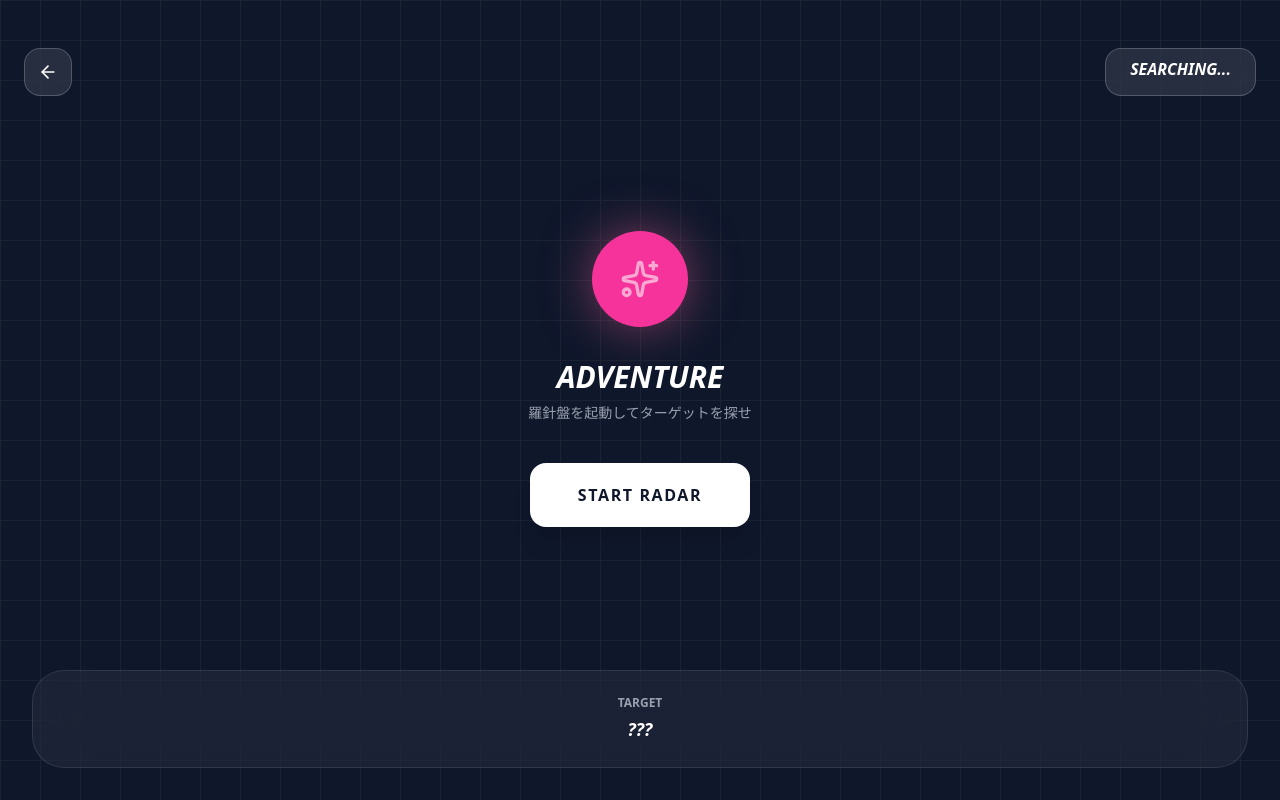
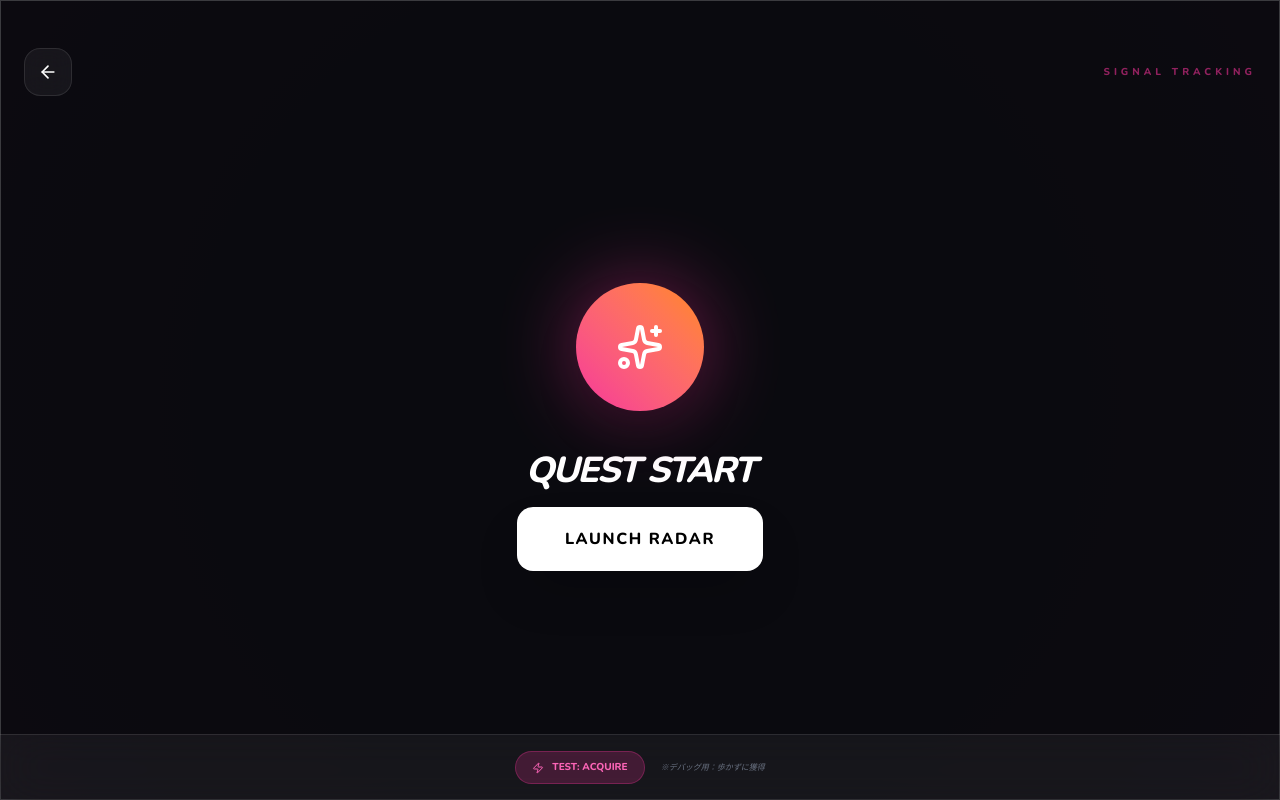
Before and after one commit to kx-00000000/quest-app, a Next.js app in the folder quest/: page /adventure/1 in a window 1280 px wide. Built offline with nearby package versions, Linux system fonts and the light colour scheme.

Commit message:
02092151

```diff
--- a/quest/src/app/adventure/[id]/AdventureView.tsx
+++ b/quest/src/app/adventure/[id]/AdventureView.tsx
@@ -2,42 +2,62 @@
 
 import { useEffect, useState, useRef } from "react";
 import { useRouter } from "next/navigation";
-import { getPlans } from "@/lib/storage";
-import { ArrowLeft, Navigation, Sparkles, Map as MapIcon } from "lucide-react";
+import { getPlans, savePlan } from "@/lib/storage";
+import { ArrowLeft, Navigation, Sparkles, Zap, Map as MapIcon, Trophy } from "lucide-react";
 import { calculateBearing, calculateDistance } from "@/lib/geo";
 
 export default function AdventureView({ id }: { id: string }) {
     const router = useRouter();
     const [plan, setPlan] = useState<any>(null);
     const [isTracking, setIsTracking] = useState(false);
+    const [isFound, setIsFound] = useState(false); // 獲得画面用
 
-    // Reactを介さない直接操作用のRef
+    // 直接操作用Ref
     const distanceRef = useRef<HTMLHeadingElement>(null);
     const compassRef = useRef<HTMLDivElement>(null);
-    const backgroundRef = useRef<HTMLDivElement>(null);
+    const overlayRef = useRef<HTMLDivElement>(null);
+    const scanLineRef = useRef<HTMLDivElement>(null);
 
     useEffect(() => {
         const found = getPlans().find((p) => p.id === id);
         if (found) setPlan(found);
     }, [id]);
 
-    const currentItem = plan?.items?.find((i: any) => !i.isCollected) || null;
+    const items = plan?.items || [];
+    const currentItem = items.find((i: any) => !i.isCollected) || null;
+
+    // --- 演出ロジック：距離に応じて見た目を変える ---
+    const updateProximityEffects = (meters: number) => {
+        if (!overlayRef.current || !scanLineRef.current) return;
+
+        if (meters < 20) {
+            // 超至近距離：激しく点滅
+            overlayRef.current.className = "absolute inset-0 bg-pink-500/40 animate-pulse duration-75";
+            scanLineRef.current.style.borderColor = "#ff4081";
+        } else if (meters < 50) {
+            // 近距離：ゆっくり脈動
+            overlayRef.current.className = "absolute inset-0 bg-pink-500/20 animate-pulse duration-1000";
+            scanLineRef.current.style.borderColor = "#f06292";
+            // 接近バイブ（一度だけ）
+            if (navigator.vibrate) navigator.vibrate(200);
+        } else {
+            // 遠距離：静か
+            overlayRef.current.className = "absolute inset-0 bg-transparent";
+            scanLineRef.current.style.borderColor = "rgba(255,255,255,0.1)";
+        }
+    };
 
     const handleStart = async () => {
         if (typeof window === "undefined") return;
-
-        // iOSセンサー許可
         const DeviceEvt = (window as any).DeviceOrientationEvent;
         if (DeviceEvt && typeof DeviceEvt.requestPermission === 'function') {
             try { await DeviceEvt.requestPermission(); } catch (e) { console.error(e); }
         }
 
         setIsTracking(true);
-
         let currentHeading = 0;
         let currentBearing = 0;
 
-        // 1. 方位センサー監視（直接DOM操作）
         window.addEventListener("deviceorientation", (event: any) => {
             currentHeading = event.webkitCompassHeading || (event.alpha ? Math.abs(event.alpha - 360) : 0);
             if (compassRef.current) {
@@ -45,22 +65,15 @@ export default function AdventureView({ id }: { id: string }) {
             }
         });
 
-        // 2. GPS監視（直接DOM操作）
         navigator.geolocation.watchPosition(
             (pos) => {
-                const { latitude: lat, longitude: lng } = pos.coords;
                 if (currentItem && distanceRef.current) {
-                    const d = calculateDistance(lat, lng, currentItem.lat, currentItem.lng);
-                    currentBearing = calculateBearing(lat, lng, currentItem.lat, currentItem.lng);
+                    const d = calculateDistance(pos.coords.latitude, pos.coords.longitude, currentItem.lat, currentItem.lng);
+                    currentBearing = calculateBearing(pos.coords.latitude, pos.coords.longitude, currentItem.lat, currentItem.lng);
 
                     const meters = Math.floor(d * 1000);
                     distanceRef.current.innerText = `${meters.toLocaleString()} m`;
-
-                    // 【演出】近づくほど背景の色を濃くする「Hot/Cold」機能
-                    if (backgroundRef.current) {
-                        const opacity = Math.max(0.1, 1 - (meters / 500)); // 500m以内で色が変化
-                        backgroundRef.current.style.backgroundColor = `rgba(240, 98, 146, ${opacity})`;
-                    }
+                    updateProximityEffects(meters);
                 }
             },
             (err) => console.warn(err),
@@ -68,77 +81,105 @@ export default function AdventureView({ id }: { id: string }) {
         );
     };
 
+    // --- テスト用：アイテムを強制獲得する ---
+    const debugAcquire = () => {
+        if (!currentItem) return;
+        const now = new Date().toISOString();
+        const updatedItems = items.map((i: any) => i.id === currentItem.id ? { ...i, isCollected: true, collectedAt: now } : i);
+        const updatedPlan = { ...plan, items: updatedItems, collectedCount: (plan.collectedCount || 0) + 1 };
+        savePlan(updatedPlan as any);
+        setPlan(updatedPlan as any);
+        setIsFound(true);
+    };
+
     if (!plan) return null;
 
     return (
-        <div className="flex flex-col h-screen relative overflow-hidden bg-slate-900 text-white">
-            {/* 演出用の背景層 */}
-            <div ref={backgroundRef} className="absolute inset-0 transition-colors duration-1000" />
+        <div className="flex flex-col h-screen relative overflow-hidden bg-[#0a0a0f] text-white font-sans">
+            {/* 接近演出レイヤー */}
+            <div ref={overlayRef} className="absolute inset-0 transition-all duration-500 pointer-events-none" />
 
-            {/* グリッド線（冒険感を出す装飾） */}
-            <div className="absolute inset-0 opacity-10 bg-[linear-gradient(to_right,#808080_1px,transparent_1px),linear-gradient(to_bottom,#808080_1px,transparent_1px)] bg-[size:40px_40px]" />
+            {/* レーダー風の走査線 */}
+            <div ref={scanLineRef} className="absolute inset-0 border-[1px] opacity-20 pointer-events-none"
+                style={{ backgroundImage: 'radial-gradient(circle, transparent 30%, rgba(240,98,146,0.05) 100%)' }} />
 
-            <header className="relative z-10 p-6 pt-12 flex justify-between">
-                <button onClick={() => router.back()} className="w-12 h-12 bg-white/10 backdrop-blur-md rounded-2xl flex items-center justify-center border border-white/20">
+            <header className="relative z-10 p-6 pt-12 flex justify-between items-center">
+                <button onClick={() => router.back()} className="w-12 h-12 bg-white/5 backdrop-blur-md rounded-2xl flex items-center justify-center border border-white/10">
                     <ArrowLeft size={20} />
                 </button>
-                <div className="bg-white/10 backdrop-blur-md px-6 py-2 rounded-2xl border border-white/20 font-black italic">
-                    SEARCHING...
+                <div className="text-[10px] font-black tracking-[0.4em] text-pink-500 animate-pulse">
+                    SIGNAL TRACKING
                 </div>
             </header>
 
             <main className="flex-1 flex flex-col items-center justify-center relative z-10 px-6">
                 {!isTracking ? (
-                    <div className="text-center animate-in fade-in zoom-in duration-700">
-                        <div className="w-24 h-24 bg-pink-500 rounded-full flex items-center justify-center mx-auto mb-8 shadow-[0_0_50px_rgba(240,98,146,0.5)]">
-                            <Sparkles size={40} className="animate-pulse" />
+                    <div className="text-center">
+                        <div className="relative w-32 h-32 mx-auto mb-10">
+                            <div className="absolute inset-0 bg-pink-500 rounded-full blur-2xl opacity-20 animate-pulse" />
+                            <div className="relative w-full h-full bg-gradient-to-tr from-pink-500 to-orange-400 rounded-full flex items-center justify-center shadow-2xl">
+                                <Sparkles size={48} />
+                            </div>
                         </div>
-                        <h2 className="text-3xl font-black mb-2 italic uppercase">Adventure</h2>
-                        <p className="text-gray-400 text-sm mb-10">羅針盤を起動してターゲットを探せ</p>
-                        <button
-                            onClick={handleStart}
-                            className="px-12 py-5 bg-white text-slate-900 font-black rounded-2xl shadow-xl active:scale-95 transition-all uppercase tracking-widest"
-                        >
-                            Start Radar
+                        <h2 className="text-4xl font-black mb-4 italic tracking-tighter uppercase">Quest Start</h2>
+                        <button onClick={handleStart} className="px-12 py-5 bg-white text-black font-black rounded-2xl shadow-2xl active:scale-95 transition-all tracking-widest">
+                            LAUNCH RADAR
                         </button>
                     </div>
                 ) : (
-                    <div className="flex flex-col items-center space-y-12">
-                        {/* 距離表示 */}
+                    <div className="flex flex-col items-center space-y-16">
                         <div className="text-center">
-                            <p className="text-xs font-black text-pink-400 uppercase mb-2 tracking-[0.3em]">Target Range</p>
-                            <h1 ref={distanceRef} className="text-7xl font-black italic tracking-tighter tabular-nums">
+                            <p className="text-[10px] font-bold text-pink-400 uppercase tracking-[0.5em] mb-4">Distance to Target</p>
+                            <h1 ref={distanceRef} className="text-8xl font-black italic tracking-tighter tabular-nums text-transparent bg-clip-text bg-gradient-to-b from-white to-gray-500">
                                 --- m
                             </h1>
                         </div>
 
-                        {/* 羅針盤（メインビジュアル） */}
-                        <div className="relative w-80 h-80 flex items-center justify-center">
-                            {/* 装飾用のリング */}
-                            <div className="absolute inset-0 rounded-full border-2 border-white/5" />
-                            <div className="absolute inset-4 rounded-full border border-white/10 border-dashed animate-[spin_30s_linear_infinite]" />
-                            <div className="absolute inset-10 rounded-full border-2 border-pink-500/20 shadow-[0_0_30px_rgba(240,98,146,0.2)]" />
+                        <div className="relative w-72 h-72 flex items-center justify-center">
+                            {/* レーダー装飾 */}
+                            <div className="absolute inset-0 rounded-full border border-white/5 animate-ping duration-[3s]" />
+                            <div className="absolute inset-0 rounded-full border-2 border-white/10" />
+                            <div className="absolute inset-10 rounded-full border border-pink-500/20" />
 
-                            {/* 回転する針 */}
                             <div ref={compassRef} className="relative transition-transform duration-300 ease-out">
-                                <Navigation size={120} fill="currentColor" className="text-pink-500 drop-shadow-[0_0_20px_rgba(240,98,146,0.8)]" />
+                                <Navigation size={100} fill="currentColor" className="text-pink-500 drop-shadow-[0_0_20px_rgba(240,98,146,0.6)]" />
                             </div>
                         </div>
-
-                        <p className="text-[10px] font-bold text-gray-500 uppercase tracking-widest animate-pulse">
-                            Signal Tracking Active
-                        </p>
                     </div>
                 )}
             </main>
 
-            {/* フッター（アイテムのヒント） */}
-            <footer className="relative z-10 p-8">
-                <div className="bg-white/5 backdrop-blur-xl rounded-[2rem] p-6 border border-white/10 text-center">
-                    <p className="text-gray-400 text-xs font-bold uppercase mb-1">Target</p>
-                    <p className="text-lg font-black italic">{currentItem?.name || "???"}</p>
+            {/* --- デバッグ用隠しパネル（開発時のみ使用） --- */}
+            <div className="relative z-20 p-4 bg-white/5 border-t border-white/10 flex gap-4 justify-center backdrop-blur-xl">
+                <button
+                    onClick={debugAcquire}
+                    className="flex items-center gap-2 px-4 py-2 bg-pink-500/20 text-pink-400 rounded-full text-[10px] font-black border border-pink-500/30 active:bg-pink-500"
+                >
+                    <Zap size={12} /> TEST: ACQUIRE
+                </button>
+                <div className="text-[8px] text-gray-500 flex items-center italic">
+                    ※デバッグ用：歩かずに獲得
                 </div>
-            </footer>
+            </div>
+
+            {/* 獲得モーダル */}
+            {isFound && (
+                <div className="fixed inset-0 z-50 flex items-center justify-center p-8 bg-black/90 backdrop-blur-xl animate-in fade-in duration-500">
+                    <div className="text-center">
+                        <div className="w-24 h-24 bg-yellow-400 rounded-full flex items-center justify-center mx-auto mb-8 shadow-[0_0_50px_rgba(250,204,21,0.4)] animate-bounce">
+                            <Trophy size={48} className="text-black" />
+                        </div>
+                        <h2 className="text-5xl font-black italic mb-2 tracking-tighter">FOUND!</h2>
+                        <p className="text-gray-400 mb-10 font-bold uppercase tracking-widest text-sm">Target has been secured</p>
+                        <button
+                            onClick={() => { setIsFound(false); if (!currentItem) router.push('/log'); }}
+                            className="w-full bg-white text-black font-black py-5 rounded-2xl shadow-xl active:scale-95 transition-all uppercase tracking-widest"
+                        >
+                            {currentItem ? "Next Mission" : "Complete Adventure"}
+                        </button>
+                    </div>
+                </div>
+            )}
         </div>
     );
 }
```
